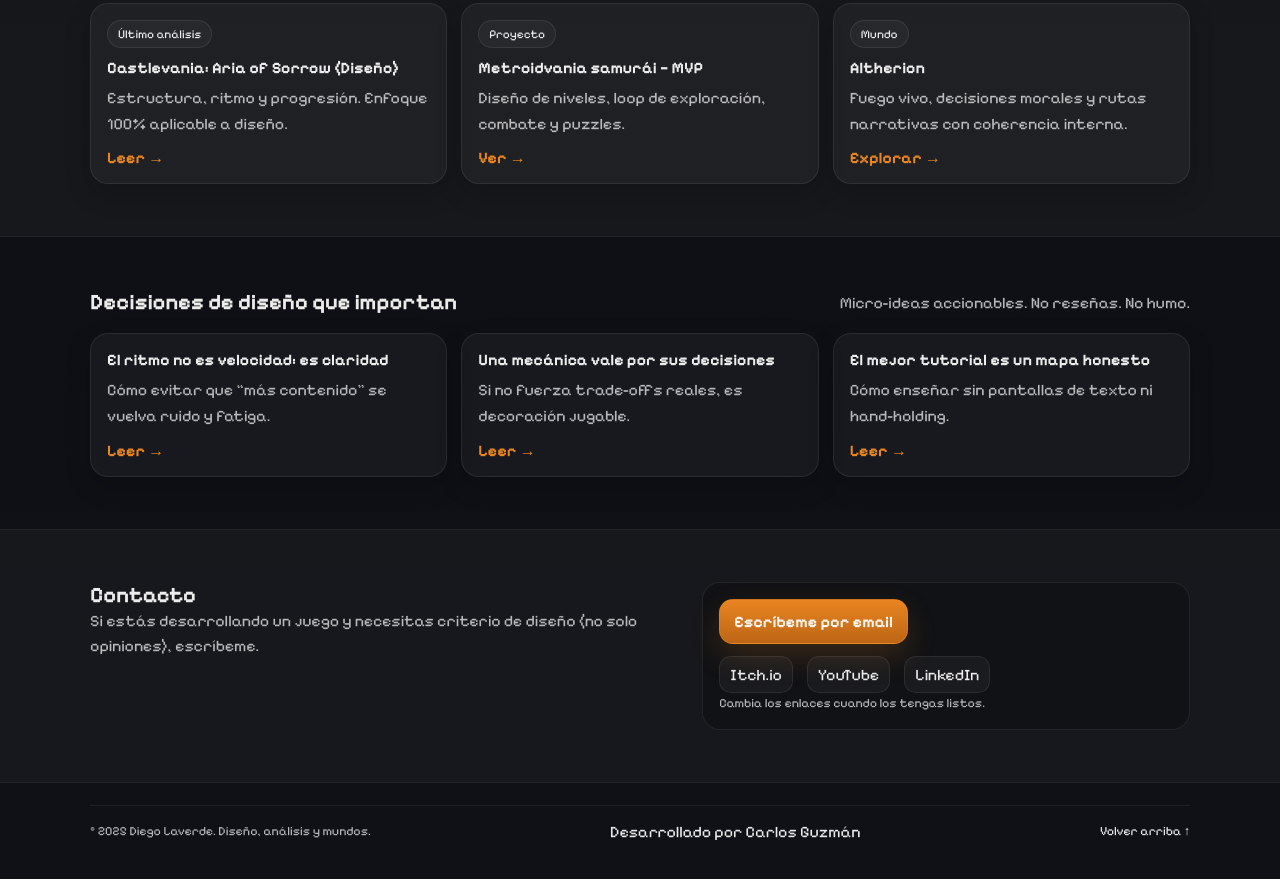
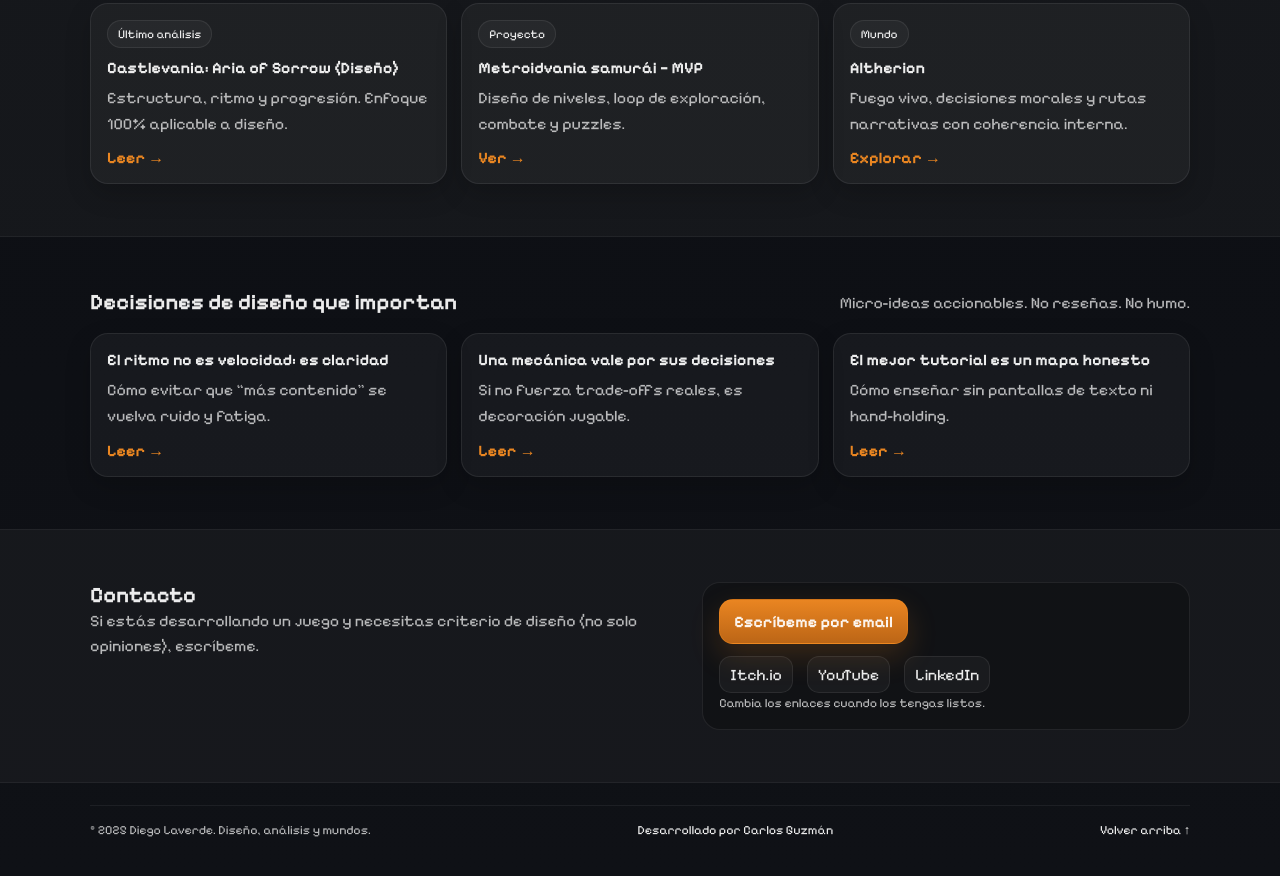
Before and after one commit to pixeltabletop/paginaweb, a plain HTML site: page index.html in a window 1280 px wide. Shown: the part 1088-1967 px from the top of the page. Drawn offline with Linux system fonts and the light colour scheme.

Commit message:
Footer updated

```diff
--- a/index.html
+++ b/index.html
@@ -239,7 +239,7 @@
   <footer class="footer">
     <div class="container footer__inner">
       <span class="muted tiny">© <span id="year"></span> Diego Laverde. Diseño, análisis y mundos.</span>
-      <span>Desarrollado por Carlos Guzmán</span>
+      <span class="tiny">Desarrollado por Carlos Guzmán</span>
       <a class="tiny" href="#top">Volver arriba ↑</a>
     </div>
   </footer>
```
